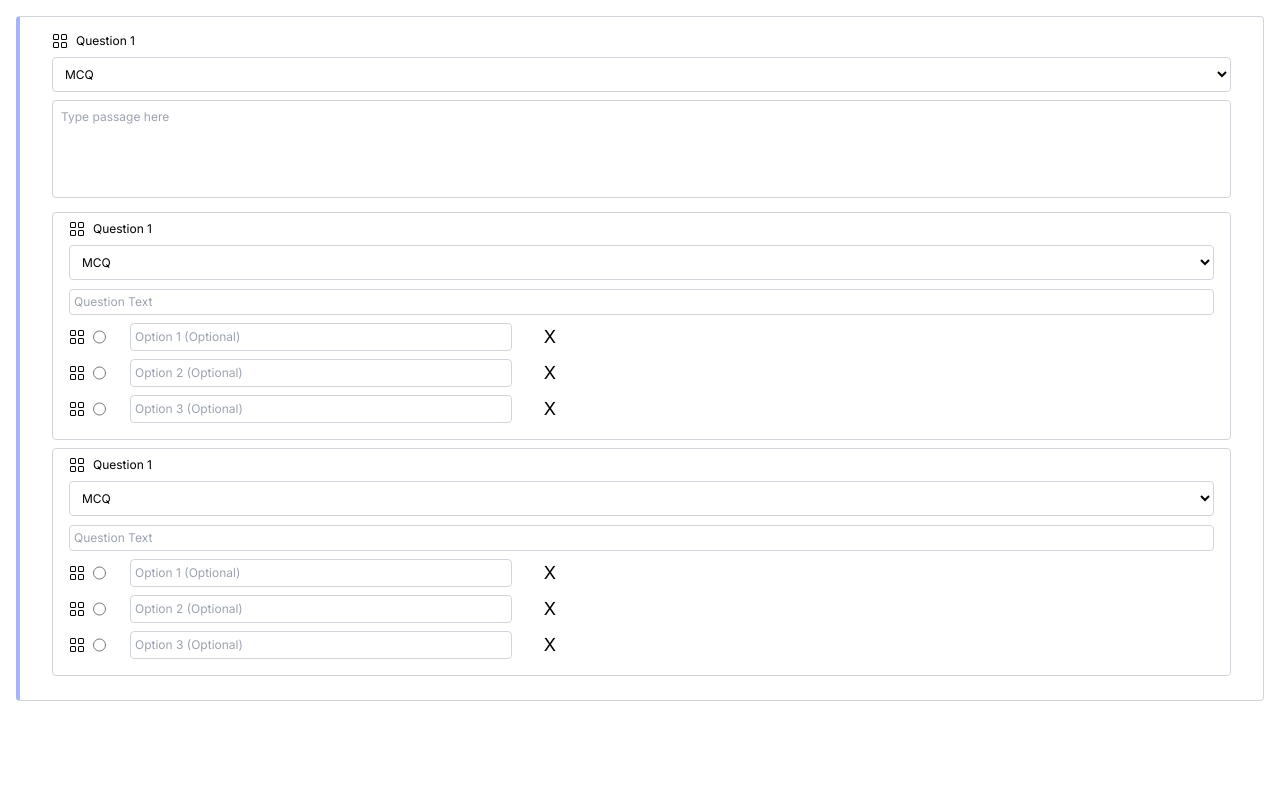
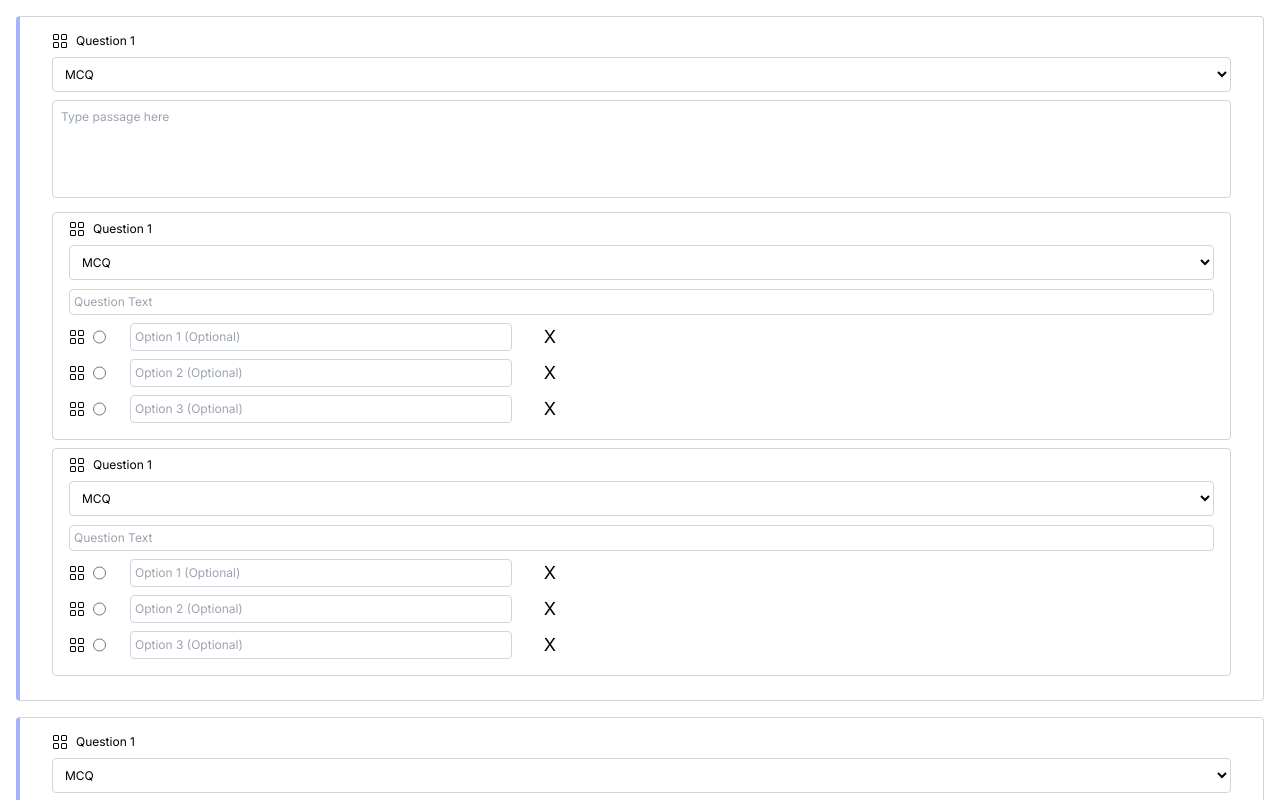
Before and after one commit to rahilansari261/super_form, a Next.js app: page / in a window 1280 px wide. Shown: the top 800 px of the page. Built offline with nearby package versions, Linux system fonts and the light colour scheme.

Commit message:
bug fixes

```diff
--- a/app/page.jsx
+++ b/app/page.jsx
@@ -13,13 +13,13 @@ export default function Home() {
         <Comprehension quiz={questionArray} mcqStyle={mcqStyle} />
       </Question>
 
-      {/* <Question>
+       <Question>
         <Cloze />
       </Question>
 
       <Question>
         <Categorize />
-      </Question> */}
+      </Question>
     </div>
   );
 }
```
